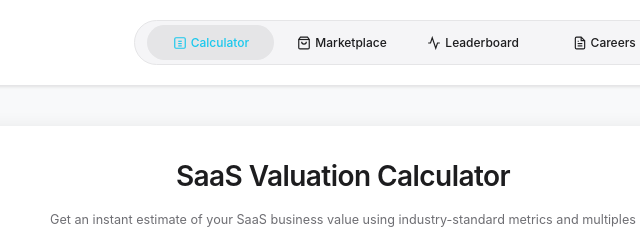
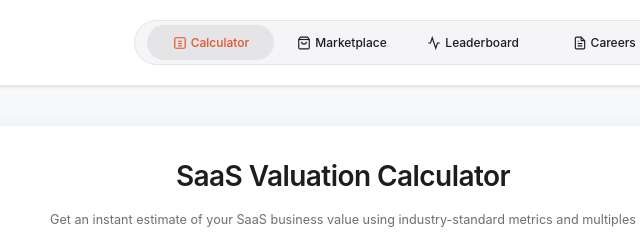
Before and after one commit to Bycarterblaine/cashmysaas, a plain HTML site: page index.html in a window 1280 px wide. Shown: the top 240 px of the page, 297-937 px from the left. Drawn offline with Linux system fonts and the light colour scheme.

Commit message:
Update index.html

```diff
--- a/index.html
+++ b/index.html
@@ -67,7 +67,7 @@
 
         .nav-item:hover, .nav-item.active {
             background: #e5e5e7;
-            color: #1AC8ED;
+            color: #E35226;
         }
 
         .nav-icon {
```
